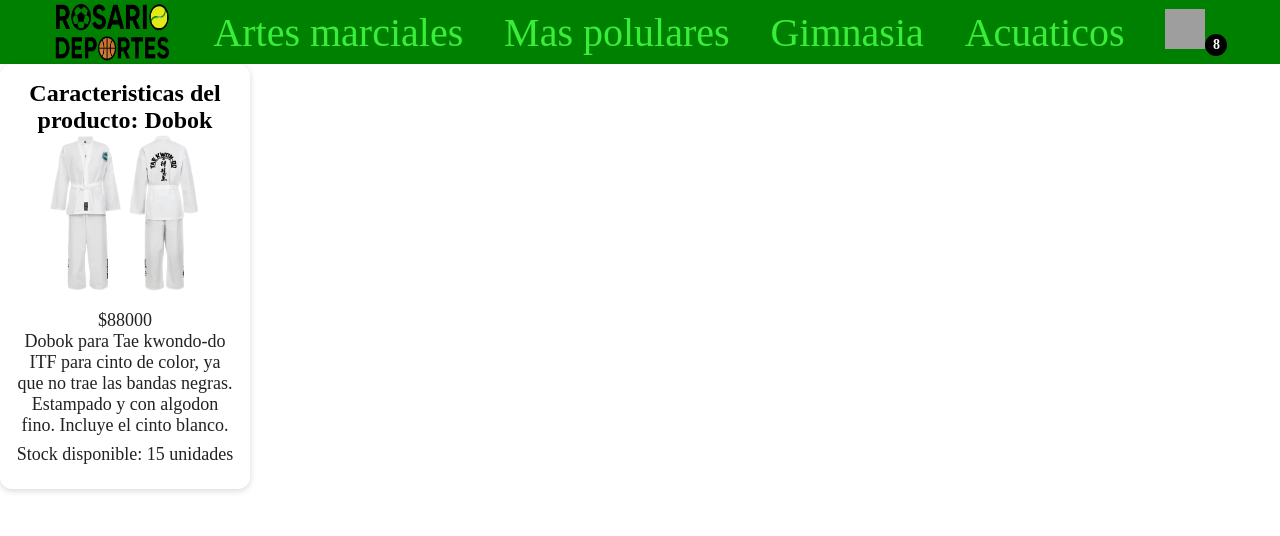
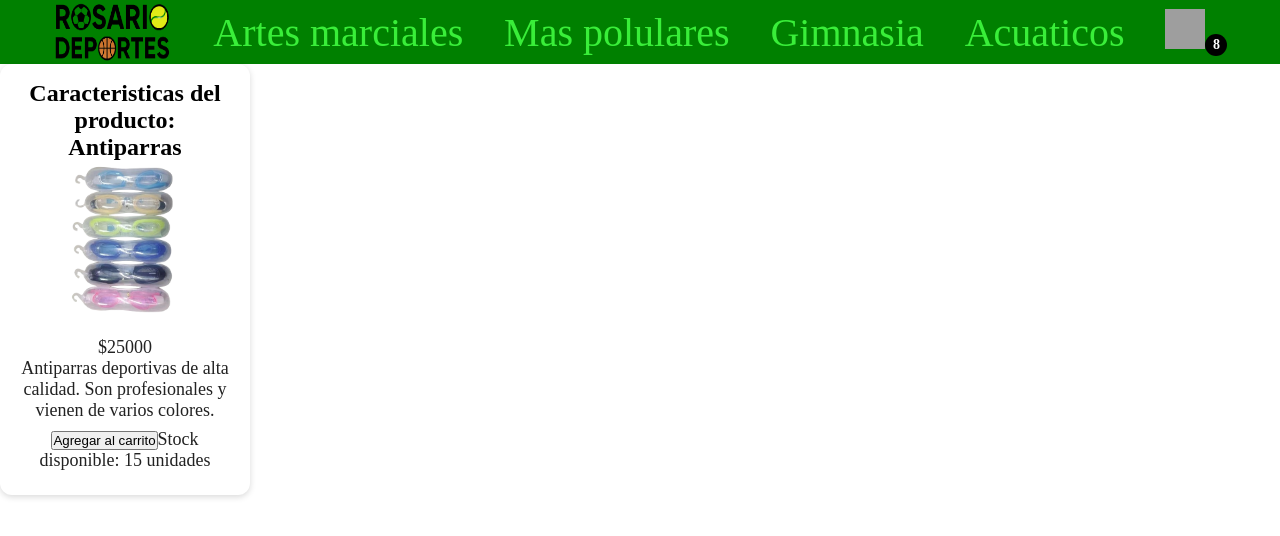
Before and after one commit to DiegoFacundoFerreyra/Trabajos-JSX, a React (Vite) app: page /item/1 in a window 1280 px wide. Shown: the top 536 px of the page. Built offline with nearby package versions, Linux system fonts and the light colour scheme; grey boxes are pictures that could not be loaded; the HTML template or start-up script is replaced by a standard one.

Commit message:
Hasta ahora venimos 10 puntos

```diff
--- a/package.json
+++ b/package.json
@@ -13,6 +13,7 @@
     "react": "^19.1.1",
     "react-dom": "^19.1.1",
     "react-icons": "^5.5.0",
+    "react-router-dom": "^7.9.6",
     "sweetalert2": "^11.26.3"
   },
   "devDependencies": {
--- a/src/App.jsx
+++ b/src/App.jsx
@@ -5,15 +5,27 @@ import { FaBeer } from "react-icons/fa";
 import "./App.css";
 import ItemCount from "./components/ItemCount";
 import ItemDetailContainer from "./components/ItemDetailContainer";
+import { BrowserRouter, Routes, Route } from "react-router-dom";
+import Error from "./components/Error";
 
 function App() {
   return (
-    <>
+    <BrowserRouter>
       <Navbar />
-      {/*    <ItemListContainer mensaje={"Bienvenidos a la tienda de deportes"} />
-      <ItemCount stock={15} /> */}
-      <ItemDetailContainer />
-    </>
+      <Routes>
+        <Route
+          path="/"
+          element={
+            <ItemListContainer
+              mensaje={"Bienvenidos a la tienda de deportes"}
+            />
+          }
+        />
+        <Route path="/item/:id" element={<ItemDetailContainer />} />
+        <Route path="*" element={<Error />} />
+      </Routes>
+      {/*    <ItemCount stock={15} />  */}
+    </BrowserRouter>
   );
 }
 
--- /dev/null
+++ b/src/components/Error.jsx
@@ -0,0 +1,19 @@
+import { Link } from "react-router-dom";
+
+const Error = () => {
+  return (
+    <div>
+      <h2 style={{ fontSize: "40px" }}>La pagina no existe!!🤷‍♂️</h2>
+      <button style={{ backgroundColor: "white", border: "none" }}>
+        <Link
+          style={{ textDecoration: "none", color: "red", fontSize: "28px" }}
+          to="/"
+        >
+          Volver a la pagina principal...
+        </Link>
+      </button>
+    </div>
+  );
+};
+
+export default Error;
--- a/src/components/Item.jsx
+++ b/src/components/Item.jsx
@@ -1,5 +1,5 @@
-import React from "react";
 import "../css/ItemList.css";
+import { Link } from "react-router-dom";
 
 const Item = ({ prod }) => {
   return (
@@ -7,7 +7,9 @@ const Item = ({ prod }) => {
       <img src={prod.img} alt={prod.name} className="card-item-img" />
       <h3 className="card-item-title">{prod.name}</h3>
       <p className="card-item-price">${prod.price}</p>
-      <button className="card-item-btn">Agregar al carrito</button>
+      <Link className="card-item-btn" to={`/item/${prod.id}`}>
+        Ver detalle
+      </Link>
     </div>
   );
 };
--- a/src/components/ItemDetail.jsx
+++ b/src/components/ItemDetail.jsx
@@ -9,6 +9,7 @@ const ItemDetail = ({ detalle }) => {
       <span className="card-item-title">${detalle.price}</span>
       <p className="card-item-title">{detalle.description}</p>
       <p className="card-item-title">
+        <button>Agregar al carrito</button>
         Stock disponible: {detalle.stock} unidades{" "}
       </p>
     </div>
--- a/src/components/ItemDetailContainer.jsx
+++ b/src/components/ItemDetailContainer.jsx
@@ -1,14 +1,16 @@
 import React, { useEffect, useState } from "react";
 import ItemDetail from "./ItemDetail";
 import { getOneProduct } from "../mock/AsyncMock";
+import { useParams } from "react-router-dom";
 
 const ItemDetailContainer = () => {
   const [detalle, setDetalle] = useState({});
+  const { id } = useParams();
   useEffect(() => {
-    getOneProduct("4")
+    getOneProduct(id)
       .then((res) => setDetalle(res))
       .catch((error) => console.log(error));
-  }, []);
+  }, [id]);
 
   return <ItemDetail detalle={detalle} />;
 };
--- a/src/css/ItemList.css
+++ b/src/css/ItemList.css
@@ -42,6 +42,7 @@
   border-radius: 8px;
   cursor: pointer;
   transition: 0.2s;
+  text-decoration: none;
 }
 
 .card-item-btn:hover {
--- a/src/mock/AsyncMock.jsx
+++ b/src/mock/AsyncMock.jsx
@@ -2,7 +2,8 @@ export const products = [
   {
     id: 1,
     name: "Antiparras",
-    description: "Antiparras deportivas de alta calidad",
+    description:
+      "Antiparras deportivas de alta calidad. Son profesionales y vienen de varios colores.",
     category: "Acuaticos",
     stock: 15,
     price: 25000,
@@ -12,7 +13,8 @@ export const products = [
   {
     id: 2,
     name: "Basquet",
-    description: "Pelota de basquet profesional",
+    description:
+      "Pelota de basquet profesional de primera marca con detalles en color.",
     category: "Mas populares",
     stock: 15,
     price: 80000,
@@ -22,7 +24,8 @@ export const products = [
   {
     id: 3,
     name: "Colchoneta",
-    description: "Colchoneta para yoga, pilates y abdominales",
+    description:
+      "Colchoneta para yoga, pilates y abdominales. Son de espuma de 4cm de alto con lona lisa.",
     category: "Gimnasia",
     stock: 15,
     price: 20000,
@@ -43,7 +46,8 @@ export const products = [
   {
     id: 5,
     name: "Pelota de futbol",
-    description: "Pelota oficial de la AFA",
+    description:
+      "Pelota oficial de la AFA. Es la profesional de cancha de 11 con la que se juega el torneo de la liga del 2025.",
     category: "Mas populares",
     stock: 15,
     price: 110000,
@@ -53,7 +57,8 @@ export const products = [
   {
     id: 6,
     name: "Gorra natacion",
-    description: "Gorra para natacion de silicona",
+    description:
+      "Gorra para natacion de silicona. Perfectamente ajustable a tu medida y viene de varios colores.",
     category: "Agitcuaticos",
     stock: 15,
     price: 2500,
@@ -63,7 +68,8 @@ export const products = [
   {
     id: 7,
     name: "Guantes boxeo",
-    description: "Guantes profesionales para boxeo",
+    description:
+      "Guantes profesionales para boxeo de primera marca. Vienen de varios talles para que estes bien comodo.",
     category: "Artes marciales",
     stock: 15,
     price: 35000,
@@ -73,7 +79,8 @@ export const products = [
   {
     id: 8,
     name: "Kit gimnasia",
-    description: "Kit completo para hacer aerobics y gimnasia",
+    description:
+      "Kit completo para hacer aerobics y gimnasia. Incluye conos, aros, barras para salto y pesas para muñecas y tobillos.",
     category: "Gimnasia",
     stock: 15,
     price: 40000,
```
Also changed, not shown: 1 other file (tests, documents, lock files or other folders).
